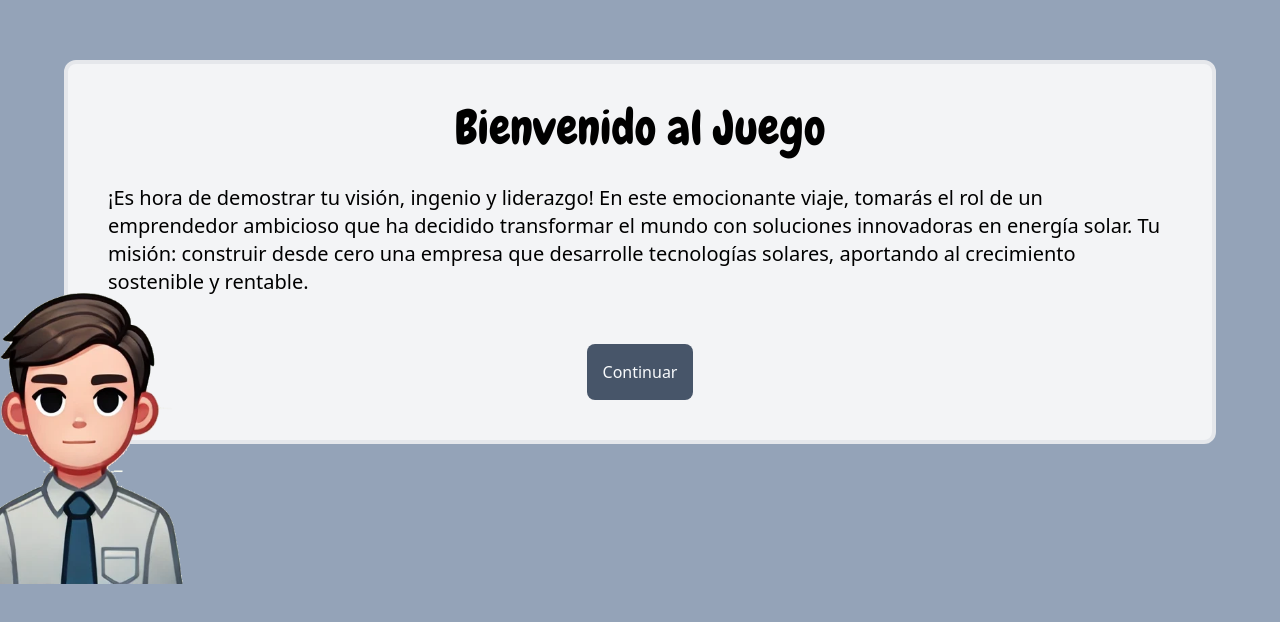
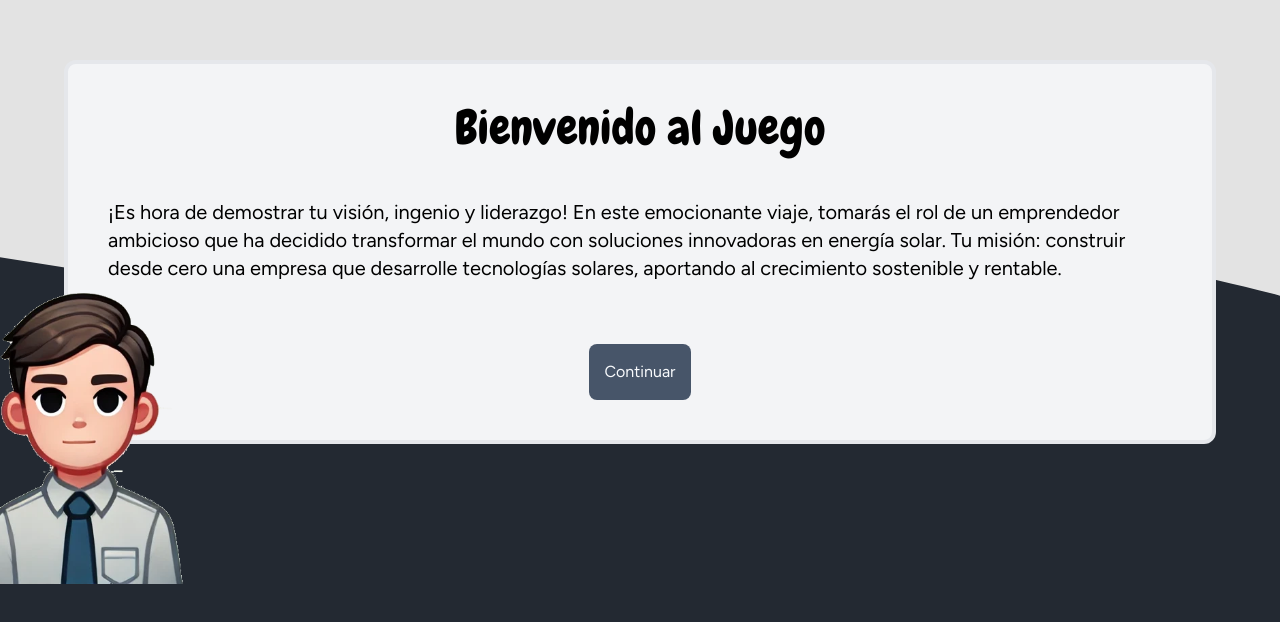
Before and after one commit to Kkmiloo/viaje-del-emprendedor-sostenible, a React (Vite) app: page /jugar in a window 1280 px wide. Shown: the part 148-770 px from the top of the page. Built offline with nearby package versions, Linux system fonts and the light colour scheme; what tailwindcss-animated would draw is missing.

Commit message:
add: style

```diff
--- a/src/layout/GameLayout.tsx
+++ b/src/layout/GameLayout.tsx
@@ -2,8 +2,8 @@ import { Outlet } from 'react-router-dom';
 
 export const GameLayout = () => {
   return (
-    <div className='min-w-full min-h-screen bg-slate-400 flex flex-col'>
-          <Outlet />
-      </div>
+    <div className='min-w-full min-h-screen game-bg-dots flex flex-col figtree'>
+      <Outlet />
+    </div>
   );
 }
```
